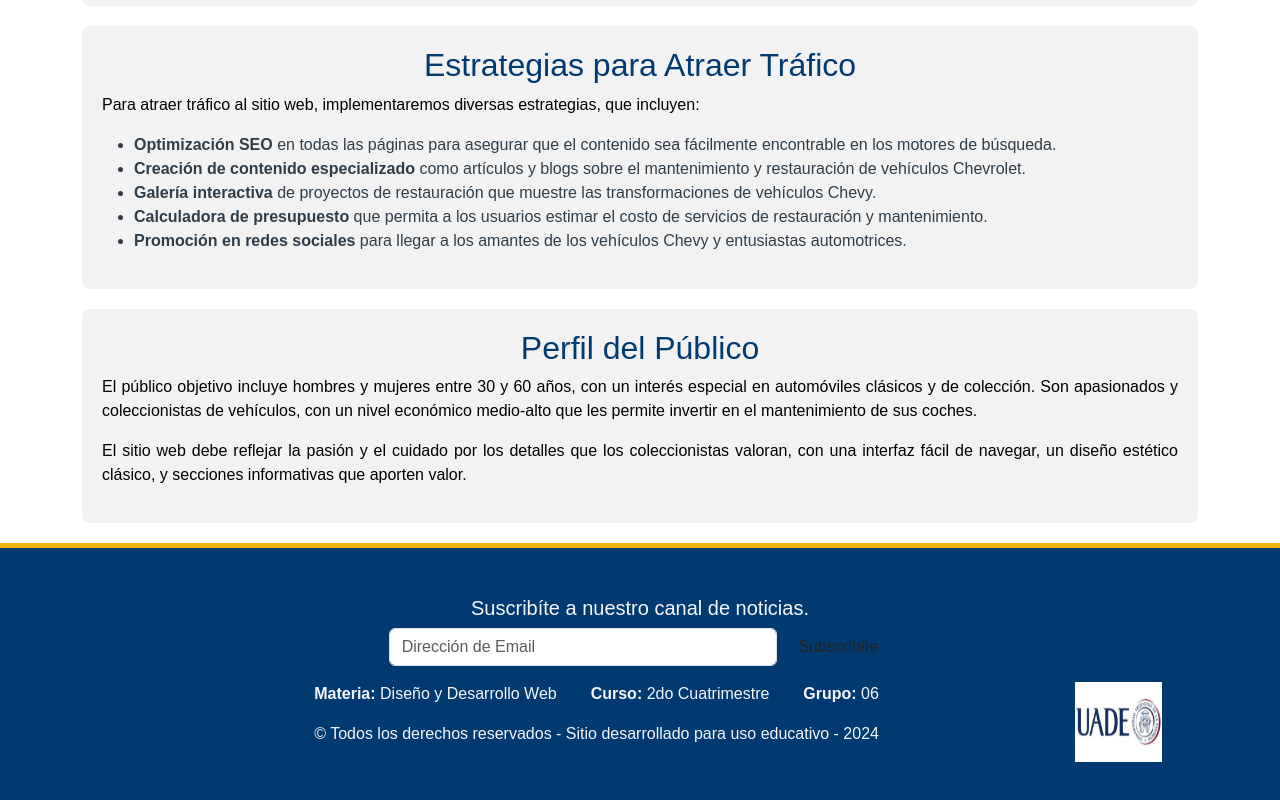
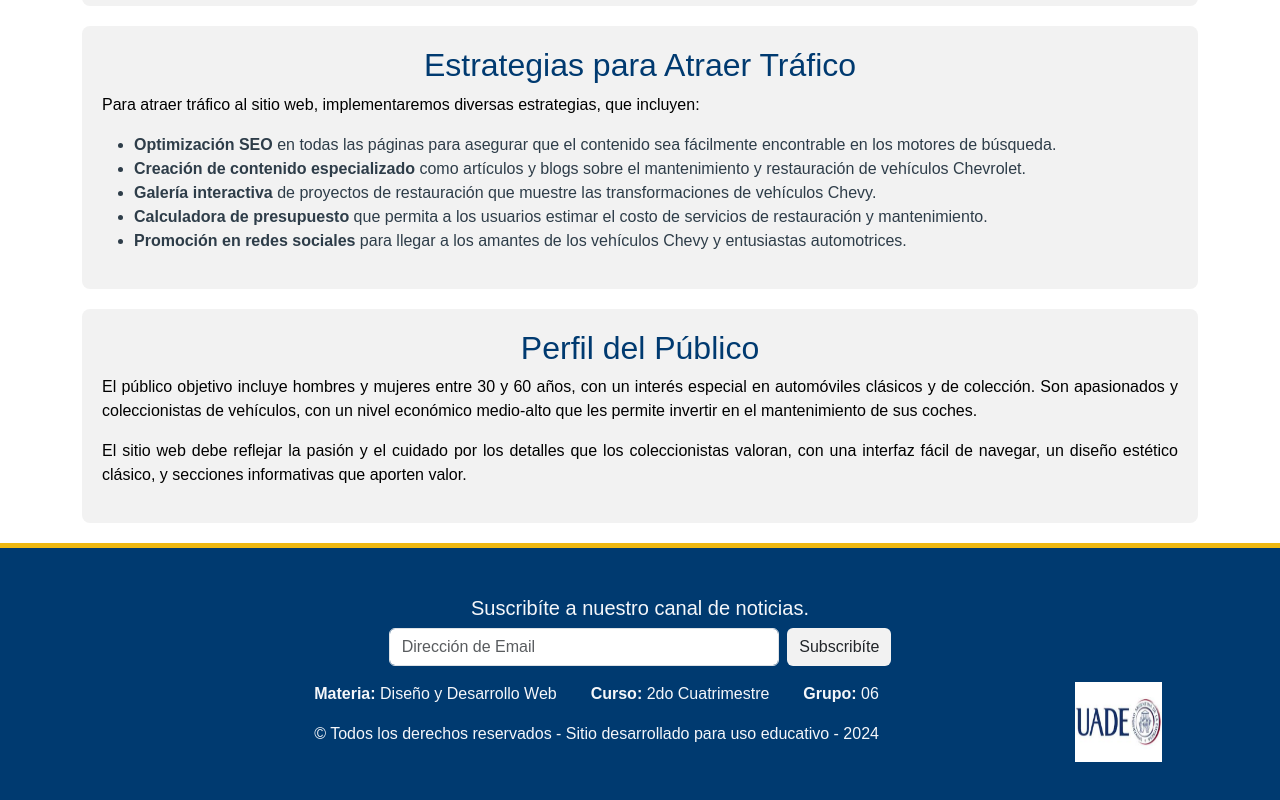
Before and after one commit to joselg94/AvancesTPGrupo6, a plain HTML site: page index.html in a window 1280 px wide. Shown: the part 952-1752 px from the top of the page. Drawn offline with nearby package versions, Linux system fonts and the light colour scheme.

Commit message:
Add files via upload

```diff
--- a/index.html
+++ b/index.html
@@ -118,7 +118,7 @@
                 <div class="d-flex flex-column flex-sm-row w-100 gap-2">
                   <label for="newsletter1" class="visually-hidden">Dirección de Email</label>
                   <input id="newsletter1" type="text" class="form-control" placeholder="Dirección de Email">
-                  <button class="btn" type="button">Subscribíte</button>
+                  <button class="btn my-custom-btn" type="button">Subscribíte</button>
                 </div>
               </form>
             </div>
--- a/styles/stylesIndex.css
+++ b/styles/stylesIndex.css
@@ -104,9 +104,16 @@ nav .container-fluid div {
     text-align: center; /* Centrar el texto */
 }
 
-button {
-    background-color: #f2f2f2;
+.my-custom-btn {
+    background-color: #f2f2f2; /* Color de fondo personalizado */
+    /* color: #fff; */
+    border: none; /* Sin borde */
 }
+
+.my-custom-btn:hover {
+    background-color: #c89a0d; /* Color al pasar el mouse */
+}
+
 
 @media (max-width: 680px) {
     .form{
```
Also changed, not shown: identidad.html (+1 -1 lines).
